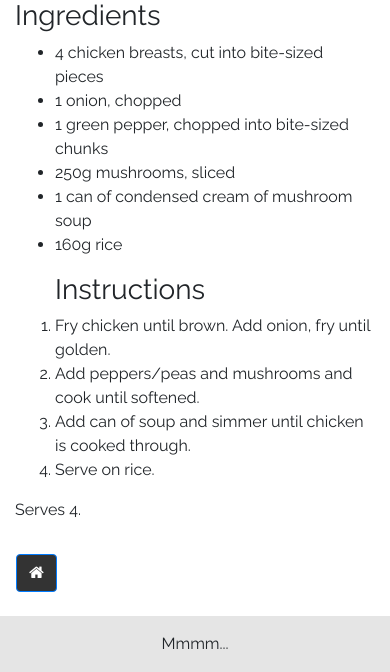
After one commit to roberto-aldera/not-just-pasta, a PHP site: page /pages/recipes/weekday-meals/chicken-a-la-king.php in a window 390 px wide. The commit adds this page. Shown: the part 519-1191 px from the top of the page. Run offline with PHP 8.4, Linux system fonts and the light colour scheme.

Commit message:
Add chicken a la king recipe

```diff
--- /dev/null
+++ b/pages/recipes/weekday-meals/chicken-a-la-king.php
@@ -0,0 +1,70 @@
+<!DOCTYPE html>
+<html lang="en">
+
+<head>
+    <title>Chicken a la king</title>
+    <?php require "../../../includes/recipe-header.php"; ?>
+    <link rel="stylesheet" href="../../../main.css">
+</head>
+
+<body>
+    <nav class="navbar navbar-expand-lg navbar-light bg-light">
+        <a class="navbar-brand" href="../../../index.html">
+            <img src="../../../favicon_io/android-chrome-512x512.png" width="30" height="30"
+                class="d-inline-block align-top" alt="">
+        </a>
+        <button class="navbar-toggler" type="button" data-toggle="collapse" data-target="#navbarNavAltMarkup"
+            aria-controls="navbarNavAltMarkup" aria-expanded="false" aria-label="Toggle navigation">
+            <span class="navbar-toggler-icon"></span>
+        </button>
+        <div class="collapse navbar-collapse" id="navbarNavAltMarkup">
+            <div class="navbar-nav">
+                <a class="nav-item nav-link active" href="../../../index.html">Home <span
+                        class="sr-only">(current)</span></a>
+                <a class="nav-item nav-link" href="weekday-meals.php">Weekday meals</a>
+
+            </div>
+        </div>
+    </nav>
+
+    <div class="jumbotron text-center bg-light">
+        <h1>Chicken a la king</h1>
+        <p>Mmmmm...</p>
+    </div>
+
+    <div class="container">
+        <div class="row">
+            <div class="col-sm-6">
+                <img class="img-fluid rounded" style="float:center" src="../../../images/chicken-a-la-king.png"
+                    alt="sample-text">
+            </div>
+            <div class="col-sm-6">
+                <h3>Ingredients</h3>
+                <ul>
+                    <li>4 chicken breasts, cut into bite-sized pieces</li>
+                    <li>1 onion, chopped</li>
+                    <li>1 green pepper, chopped into bite-sized chunks</li>
+                    <li>250g mushrooms, sliced</li>
+                    <li>1 can of condensed cream of mushroom soup</li>
+                    <li>160g rice</li>
+                </ul>
+                <ol>
+                <h3>Instructions</h3>
+                    <li>Fry chicken until brown. Add onion, fry until golden.</li>
+                    <li>Add peppers/peas and mushrooms and cook until softened.</li>
+                    <li>Add can of soup and simmer until chicken is cooked through.</li>
+                    <li>Serve on rice.</li>
+                </ol>
+                <p>
+                    Serves 4.
+                </p>
+            </div>
+        </div>
+    </div>
+</body>
+
+<footer>
+    <?php require "../../../includes/recipe-footer.php"; ?>
+</footer>
+
+</html>
--- a/pages/recipes/weekday-meals/weekday-meals.php
+++ b/pages/recipes/weekday-meals/weekday-meals.php
@@ -81,7 +81,7 @@
                     <figcaption>
                         <h2>Chicken a la king</h2>
                     </figcaption>
-                    <a href="#"></a>
+                    <a href="chicken-a-la-king.php"></a>
                 </figure>
             </div>
         </div>
```
